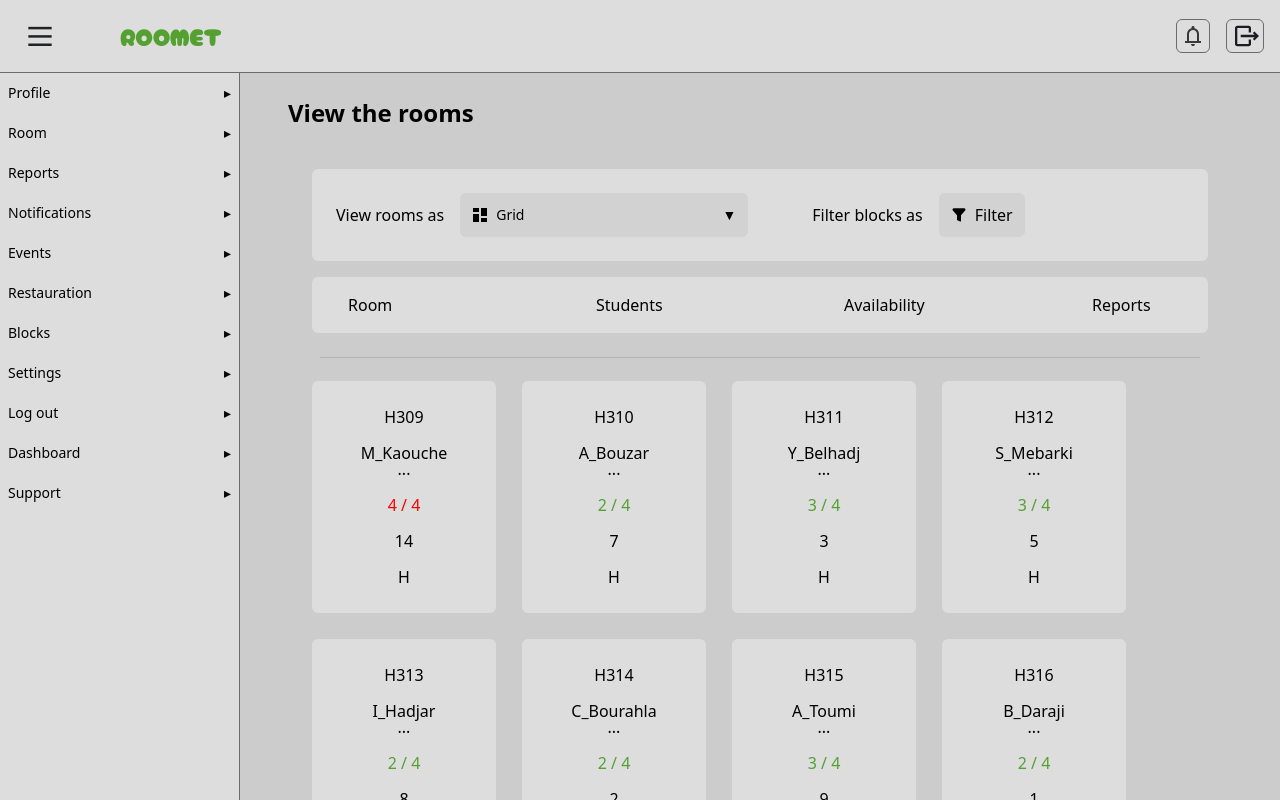
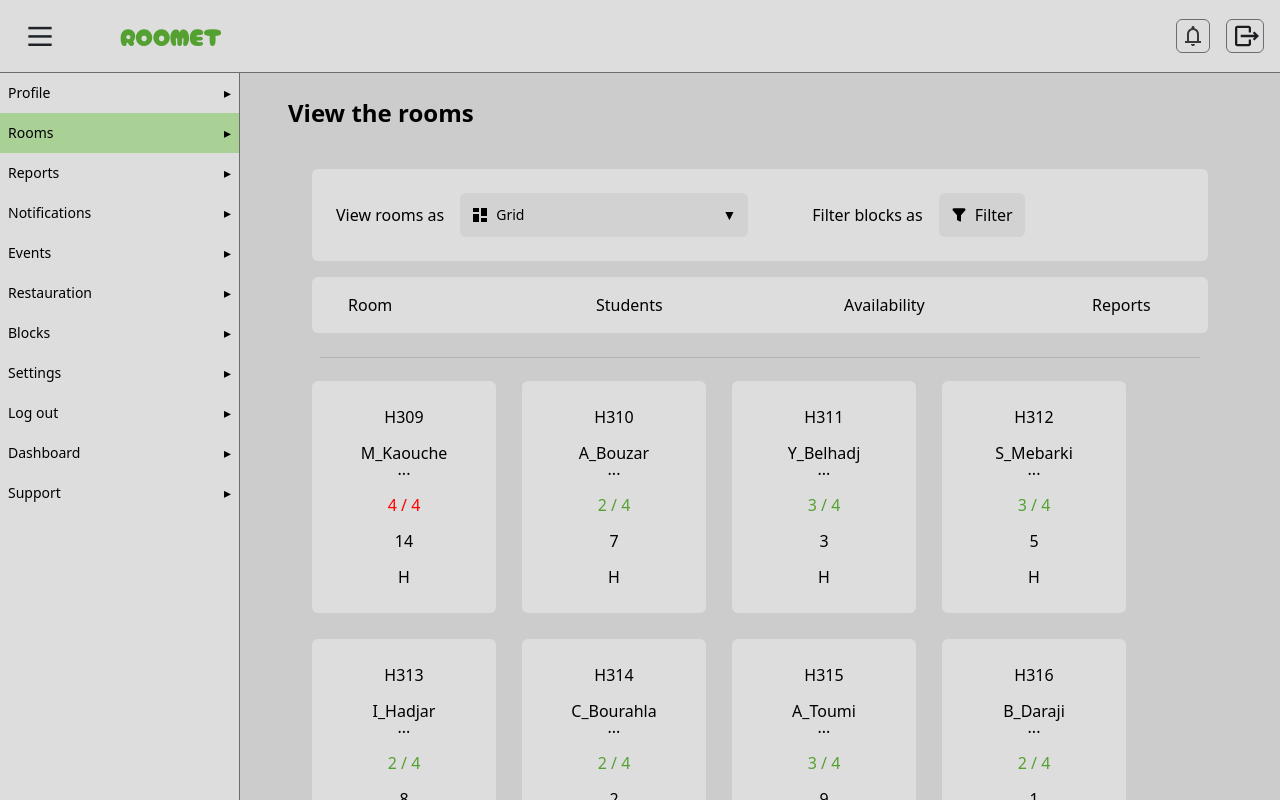
Before and after one commit to KMalek101/Roomet-front, a Next.js app: page /rooms in a window 1280 px wide. Built offline with nearby package versions, Linux system fonts and the light colour scheme.

Commit message:
changed room to rooms

```diff
--- a/src/components/common/side bar/Sidebar.jsx
+++ b/src/components/common/side bar/Sidebar.jsx
@@ -9,7 +9,7 @@ export default function Sidebar() {
 
   const menuItems = [
     { label: "Profile" },
-    { label: "Room" },
+    { label: "Rooms" },
     { label: "Reports" },
     { label: "Notifications" },
     { label: "Events" },
```
